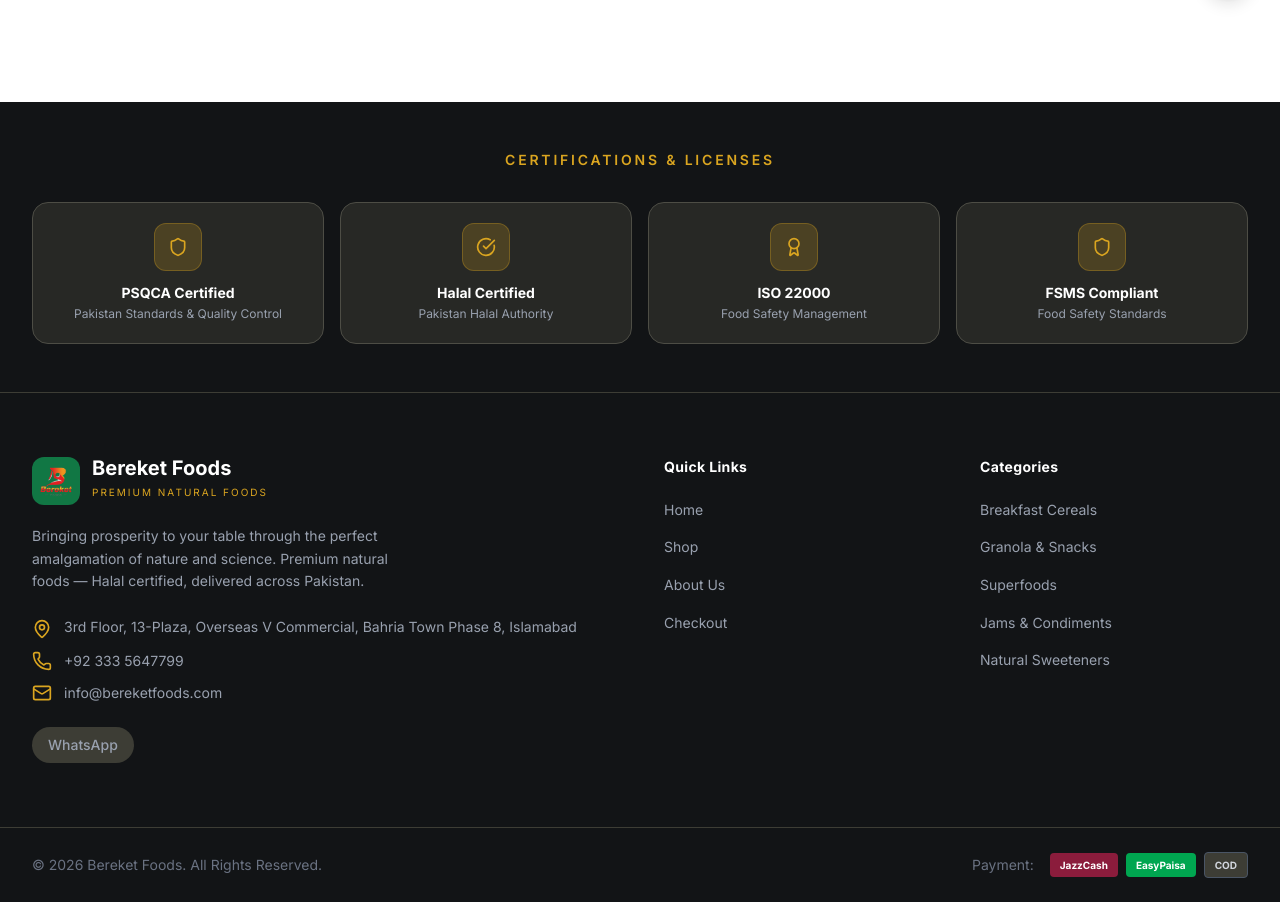
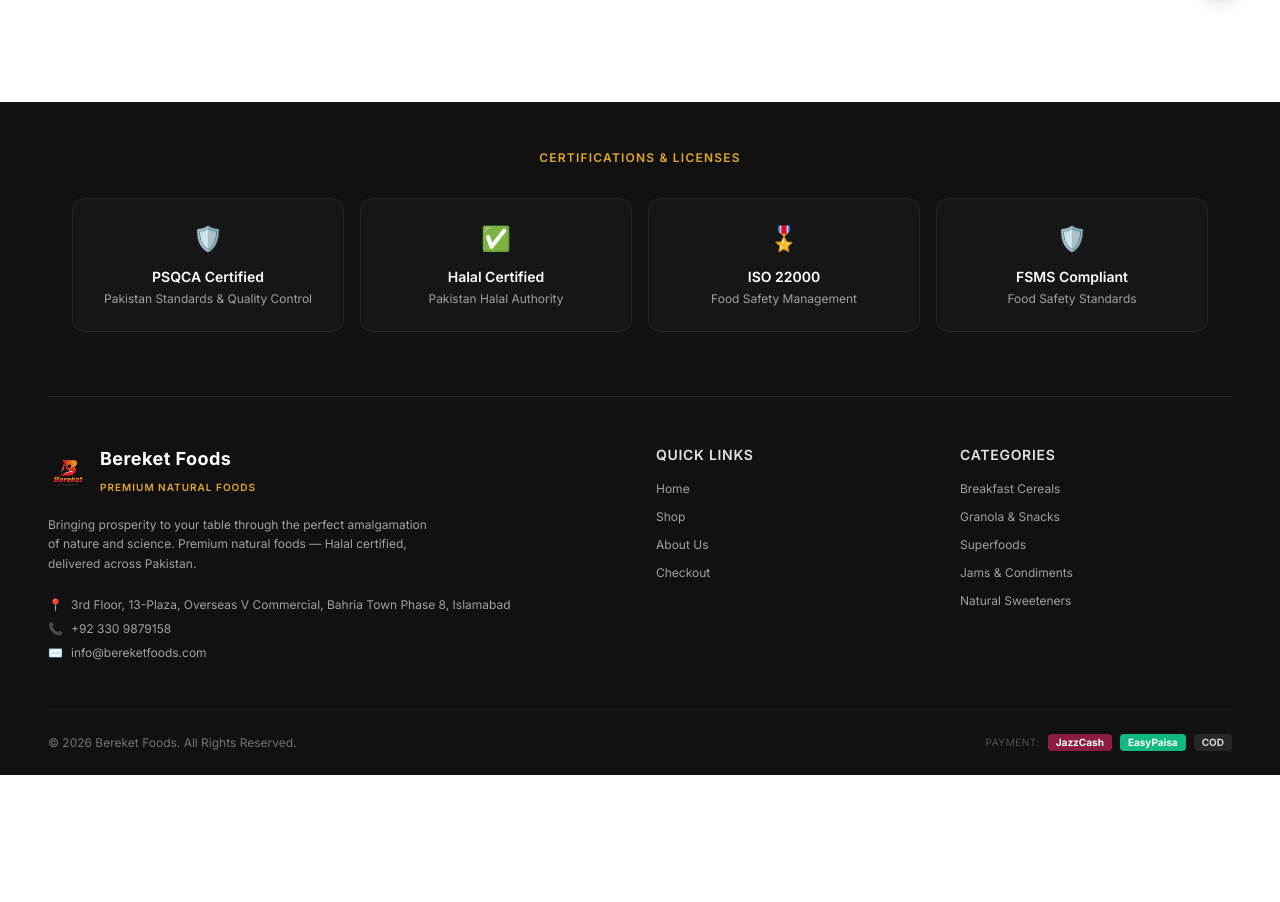
Before and after one commit to Kashu-aka-lala/Bereketfoods_Online, a Next.js app: page /checkout in a window 1280 px wide. Shown: the part 778-1680 px from the top of the page. After the commit the page ends 1553 px from the top, so only its background shows below. Built offline with nearby package versions, Linux system fonts and the light colour scheme.

Commit message:
style: enhance footer, about page components, favicon, and update contact number

```diff
--- a/src/app/layout.tsx
+++ b/src/app/layout.tsx
@@ -40,6 +40,10 @@ export const metadata: Metadata = {
     index: true,
     follow: true,
   },
+  icons: {
+    icon: "/logo.png",
+    apple: "/logo.png",
+  },
 };
 
 export default function RootLayout({ children }: { children: ReactNode }) {
--- a/src/app/products/[slug]/ProductPageClient.tsx
+++ b/src/app/products/[slug]/ProductPageClient.tsx
@@ -47,7 +47,7 @@ export default function ProductPageClient({
           Out of Stock
         </div>
         <a
-          href={`https://wa.me/923335647799?text=${encodeURIComponent(
+          href={`https://wa.me/923309879158?text=${encodeURIComponent(
             `Hi! I'm interested in "${productName}" — can you let me know when it's back in stock?`
           )}`}
           target="_blank"
@@ -125,7 +125,7 @@ export default function ProductPageClient({
 
       {/* WhatsApp Order */}
       <a
-        href={`https://wa.me/923335647799?text=${encodeURIComponent(
+        href={`https://wa.me/923309879158?text=${encodeURIComponent(
           `Hi! I'd like to order "${productName}" (${productWeight ?? ""}) — Qty: ${quantity}. Please assist me.`
         )}`}
         target="_blank"
--- a/src/components/CheckoutForm.tsx
+++ b/src/components/CheckoutForm.tsx
@@ -213,7 +213,7 @@ export default function CheckoutForm() {
               Continue Shopping
             </Link>
             <a
-              href={`https://wa.me/923335647799?text=${encodeURIComponent(
+              href={`https://wa.me/923309879158?text=${encodeURIComponent(
                 `Hi! I just placed order ${orderSuccess}. Please confirm my order.`
               )}`}
               target="_blank"
--- a/src/components/Footer.tsx
+++ b/src/components/Footer.tsx
@@ -1,85 +1,81 @@
-import Link from "next/link";
-import Image from "next/image";
-import { MapPin, Phone, Mail, Shield, Award, CheckCircle } from "lucide-react";
+import React from 'react';
+import Link from 'next/link';
 
 export default function Footer() {
-  const currentYear = new Date().getFullYear();
-
-  const certifications = [
-    { icon: <Shield className="w-5 h-5" />, title: "PSQCA Certified", subtitle: "Pakistan Standards & Quality Control" },
-    { icon: <CheckCircle className="w-5 h-5" />, title: "Halal Certified", subtitle: "Pakistan Halal Authority" },
-    { icon: <Award className="w-5 h-5" />, title: "ISO 22000", subtitle: "Food Safety Management" },
-    { icon: <Shield className="w-5 h-5" />, title: "FSMS Compliant", subtitle: "Food Safety Standards" },
-  ];
-
   return (
-    <footer className="bg-[var(--color-charcoal)] text-white">
-      {/* Certifications Section */}
-      <div className="border-b border-[#3D3D35]">
-        <div className="max-w-7xl mx-auto px-4 sm:px-6 lg:px-8 py-12">
-          <h3 className="text-center text-sm font-semibold text-[var(--color-gold)] uppercase tracking-[0.2em] mb-8">Certifications & Licenses</h3>
-          <div className="grid grid-cols-2 md:grid-cols-4 gap-4">
-            {certifications.map((cert, i) => (
-              <div key={i} className="flex flex-col items-center text-center p-5 rounded-2xl bg-[#3D3D35]/50 border border-[#4D4D45] hover:border-[var(--color-gold)]/30 hover:bg-[#3D3D35] transition-all duration-300">
-                <div className="w-12 h-12 rounded-xl bg-[var(--color-gold)]/20 border border-[var(--color-gold)]/30 flex items-center justify-center text-[var(--color-gold)] mb-3">
-                  {cert.icon}
-                </div>
-                <p className="text-sm font-bold text-white leading-snug">{cert.title}</p>
-                <p className="text-xs text-gray-400 mt-1 leading-snug">{cert.subtitle}</p>
+    <footer className="bg-[#111111] text-white pt-12 pb-6 px-6 md:px-12">
+      {/* 1. CERTIFICATIONS SECTION */}
+      <div className="max-w-7xl mx-auto px-6 mb-16">
+        <h4 className="text-center text-xs tracking-widest text-[#E2A82C] font-semibold uppercase mb-8">
+          Certifications & Licenses
+        </h4>
+        <div className="grid grid-cols-1 sm:grid-cols-2 lg:grid-cols-4 gap-4">
+          {[
+            { title: "PSQCA Certified", desc: "Pakistan Standards & Quality Control", icon: "🛡️" },
+            { title: "Halal Certified", desc: "Pakistan Halal Authority", icon: "✅" },
+            { title: "ISO 22000", desc: "Food Safety Management", icon: "🎖️" },
+            { title: "FSMS Compliant", desc: "Food Safety Standards", icon: "🛡️" }
+          ].map((cert, index) => (
+            <div
+              key={index}
+              className="bg-[#161616] border border-neutral-800 rounded-xl p-6 flex flex-col items-center text-center hover:border-[#E2A82C]/50 transition-colors duration-300"
+            >
+              <span className="text-2xl mb-3 text-[#E2A82C]">{cert.icon}</span>
+              <h5 className="font-semibold text-sm mb-1">{cert.title}</h5>
+              <p className="text-xs text-neutral-400">{cert.desc}</p>
             </div>
           ))}
         </div>
       </div>
+
+      <hr className="border-neutral-800 max-w-7xl mx-auto mb-12" />
+
+      {/* 2. MAIN FOOTER LINKS */}
+      <div className="max-w-7xl mx-auto grid grid-cols-1 md:grid-cols-12 gap-8 mb-12">
+        {/* Brand Column */}
+        <div className="md:col-span-5 flex flex-col gap-4">
+          <div className="flex items-center gap-3">
+            {/* Transparent logo container replacement */}
+            <div className="w-10 h-10 flex items-center justify-center rounded-lg overflow-hidden bg-transparent">
+              <img
+                src="/logo.png" // Replace with your logo path
+                alt="Bereket Foods"
+                className="w-full h-full object-contain"
+              />
+            </div>
+            <div>
+              <h3 className="font-bold text-lg tracking-wide">Bereket Foods</h3>
+              <span className="text-[10px] tracking-widest text-[#E2A82C] uppercase font-semibold">
+                Premium Natural Foods
+              </span>
+            </div>
           </div>
 
-      {/* Main Footer */}
-      <div className="max-w-7xl mx-auto px-4 sm:px-6 lg:px-8 py-16">
-        <div className="grid grid-cols-1 md:grid-cols-2 lg:grid-cols-4 gap-12">
-          {/* Brand */}
-          <div className="lg:col-span-2">
-            <div className="flex items-center gap-3 mb-5">
-              <div className="w-12 h-12 rounded-xl bg-[var(--color-forest)] flex items-center justify-center overflow-hidden">
-                <Image src="/logo.png" alt="Bereket Foods" width={44} height={44} className="object-contain" />
-              </div>
-              <div>
-                <span className="text-xl font-bold text-white block leading-none">Bereket Foods</span>
-                <span className="text-[10px] text-[var(--color-gold)] tracking-[0.2em] uppercase">Premium Natural Foods</span>
-              </div>
-            </div>
-            <p className="text-sm text-gray-400 leading-relaxed max-w-sm mb-6">
-              Bringing prosperity to your table through the perfect amalgamation of nature and science.
-              Premium natural foods — Halal certified, delivered across Pakistan.
+          <p className="text-xs text-neutral-400 leading-relaxed max-w-sm">
+            Bringing prosperity to your table through the perfect amalgamation of nature and science. Premium natural foods — Halal certified, delivered across Pakistan.
           </p>
-            <div className="space-y-3">
-              <div className="flex items-start gap-3">
-                <MapPin className="w-5 h-5 text-[var(--color-gold)] mt-0.5 flex-shrink-0" />
-                <p className="text-sm text-gray-400">3rd Floor, 13-Plaza, Overseas V Commercial, Bahria Town Phase 8, Islamabad</p>
-              </div>
-              <div className="flex items-center gap-3">
-                <Phone className="w-5 h-5 text-[var(--color-gold)] flex-shrink-0" />
-                <a href="tel:+923335647799" className="text-sm text-gray-400 hover:text-[var(--color-gold)] transition-colors">+92 333 5647799</a>
-              </div>
-              <div className="flex items-center gap-3">
-                <Mail className="w-5 h-5 text-[var(--color-gold)] flex-shrink-0" />
-                <a href="mailto:info@bereketfoods.com" className="text-sm text-gray-400 hover:text-[var(--color-gold)] transition-colors">info@bereketfoods.com</a>
-              </div>
-            </div>
-            {/* Social Links - WhatsApp */}
-            <div className="flex items-center gap-3 mt-6">
-              <a href="https://wa.me/923335647799" target="_blank" rel="noopener noreferrer" className="px-4 py-2 rounded-full bg-[#3D3D35] text-gray-400 hover:bg-[#25D366] hover:text-white text-sm font-medium transition-all">
-                WhatsApp
-              </a>
+
+          <div className="flex flex-col gap-2 text-xs text-neutral-400 mt-2">
+            <span className="flex items-center gap-2">
+              📍 <span className="hover:text-white transition-colors">3rd Floor, 13-Plaza, Overseas V Commercial, Bahria Town Phase 8, Islamabad</span>
+            </span>
+            <span className="flex items-center gap-2">
+              📞 <a href="tel:+923309879158" className="hover:text-white transition-colors">+92 330 9879158</a>
+            </span>
+            <span className="flex items-center gap-2">
+              ✉️ <a href="mailto:info@bereketfoods.com" className="hover:text-white transition-colors">info@bereketfoods.com</a>
+            </span>
           </div>
         </div>
 
         {/* Quick Links */}
-          <div>
-            <h4 className="text-sm font-bold text-white mb-5 tracking-wide">Quick Links</h4>
-            <ul className="space-y-3">
-              {[{ href: "/", label: "Home" }, { href: "/products", label: "Shop" }, { href: "/about", label: "About Us" }, { href: "/checkout", label: "Checkout" }].map((link) => (
-                <li key={link.href}>
-                  <Link href={link.href} className="text-sm text-gray-400 hover:text-[var(--color-gold)] transition-colors">
-                    {link.label}
+        <div className="md:col-span-3 md:col-start-7">
+          <h4 className="font-semibold text-sm mb-4 tracking-wider uppercase text-neutral-200">Quick Links</h4>
+          <ul className="flex flex-col gap-3 text-xs text-neutral-400">
+            {['Home', 'Shop', 'About Us', 'Checkout'].map((link) => (
+              <li key={link}>
+                <Link href={`/${link.toLowerCase().replace(' ', '')}`} className="hover:text-[#E2A82C] transition-colors duration-200">
+                  {link}
                 </Link>
               </li>
             ))}
@@ -87,12 +83,12 @@ export default function Footer() {
         </div>
 
         {/* Categories */}
-          <div>
-            <h4 className="text-sm font-bold text-white mb-5 tracking-wide">Categories</h4>
-            <ul className="space-y-3">
-              {["Breakfast Cereals", "Granola & Snacks", "Superfoods", "Jams & Condiments", "Natural Sweeteners"].map((cat) => (
+        <div className="md:col-span-3">
+          <h4 className="font-semibold text-sm mb-4 tracking-wider uppercase text-neutral-200">Categories</h4>
+          <ul className="flex flex-col gap-3 text-xs text-neutral-400">
+            {['Breakfast Cereals', 'Granola & Snacks', 'Superfoods', 'Jams & Condiments', 'Natural Sweeteners'].map((cat) => (
               <li key={cat}>
-                  <Link href={`/products?category=${encodeURIComponent(cat)}`} className="text-sm text-gray-400 hover:text-[var(--color-gold)] transition-colors">
+                <Link href={`/shop?category=${cat.toLowerCase().replace(/[^a-z0-9]/g, '-')}`} className="hover:text-[#E2A82C] transition-colors duration-200">
                   {cat}
                 </Link>
               </li>
@@ -100,20 +96,18 @@ export default function Footer() {
           </ul>
         </div>
       </div>
-      </div>
 
-      {/* Bottom Bar */}
-      <div className="border-t border-[#3D3D35] px-4 sm:px-6 lg:px-8 py-6">
-        <div className="max-w-7xl mx-auto flex flex-col sm:flex-row items-center justify-between gap-4">
-          <p className="text-sm text-gray-500">© {currentYear} Bereket Foods. All Rights Reserved.</p>
-          <div className="flex items-center gap-4">
-            <span className="text-sm text-gray-500">Payment:</span>
+      <hr className="border-neutral-900 max-w-7xl mx-auto mb-6" />
+
+      {/* 3. SUB-FOOTER */}
+      <div className="max-w-7xl mx-auto flex flex-col sm:flex-row justify-between items-center gap-4 text-xs text-neutral-500">
+        <p>© 2026 Bereket Foods. All Rights Reserved.</p>
+
         <div className="flex items-center gap-2">
-              <span className="bg-[#8B1C3C] text-white text-[10px] font-bold px-2.5 py-1 rounded">JazzCash</span>
-              <span className="bg-[#00A650] text-white text-[10px] font-bold px-2.5 py-1 rounded">EasyPaisa</span>
-              <span className="bg-[#3D3D35] text-gray-300 text-[10px] font-bold px-2.5 py-1 rounded border border-gray-600">COD</span>
-            </div>
-          </div>
+          <span className="text-[10px] uppercase tracking-wider text-neutral-600">Payment:</span>
+          <span className="bg-[#8b1d40] text-white px-2 py-0.5 rounded text-[10px] font-bold">JazzCash</span>
+          <span className="bg-[#10b981] text-white px-2 py-0.5 rounded text-[10px] font-bold">EasyPaisa</span>
+          <span className="bg-neutral-800 text-neutral-300 px-2 py-0.5 rounded text-[10px] font-bold">COD</span>
         </div>
       </div>
     </footer>
--- a/src/components/WhatsAppButton.tsx
+++ b/src/components/WhatsAppButton.tsx
@@ -3,7 +3,7 @@
 import { useState } from "react";
 import { MessageCircle, X } from "lucide-react";
 
-const WHATSAPP_NUMBER = "923335647799";
+const WHATSAPP_NUMBER = "923309879158";
 const DEFAULT_MESSAGE =
   "Hi! I have a question about Bereket Foods products. Can you help me?";
 
@@ -13,7 +13,7 @@ export default function WhatsAppButton() {
   const whatsappUrl = `https://wa.me/${WHATSAPP_NUMBER}?text=${encodeURIComponent(DEFAULT_MESSAGE)}`;
 
   return (
-    <div className="fixed bottom-20 sm:bottom-6 right-6 z-[90] flex flex-col items-end gap-3 mb-20 sm:mb-0">
+    <div className="fixed bottom-20 sm:bottom-6 right-8 z-[90] flex flex-col items-end gap-3 mb-20 sm:mb-0">
       {/* Tooltip */}
       {isTooltipVisible && (
         <div className="relative bg-white shadow-xl rounded-2xl p-4 max-w-[220px] border border-[#e8e3d5]">
```
Also changed, not shown: src/app/about/page.tsx (+27 -19 lines), 1 other file (tests, documents, lock files or other folders). Lines whose indentation alone changed are shown as unchanged.
